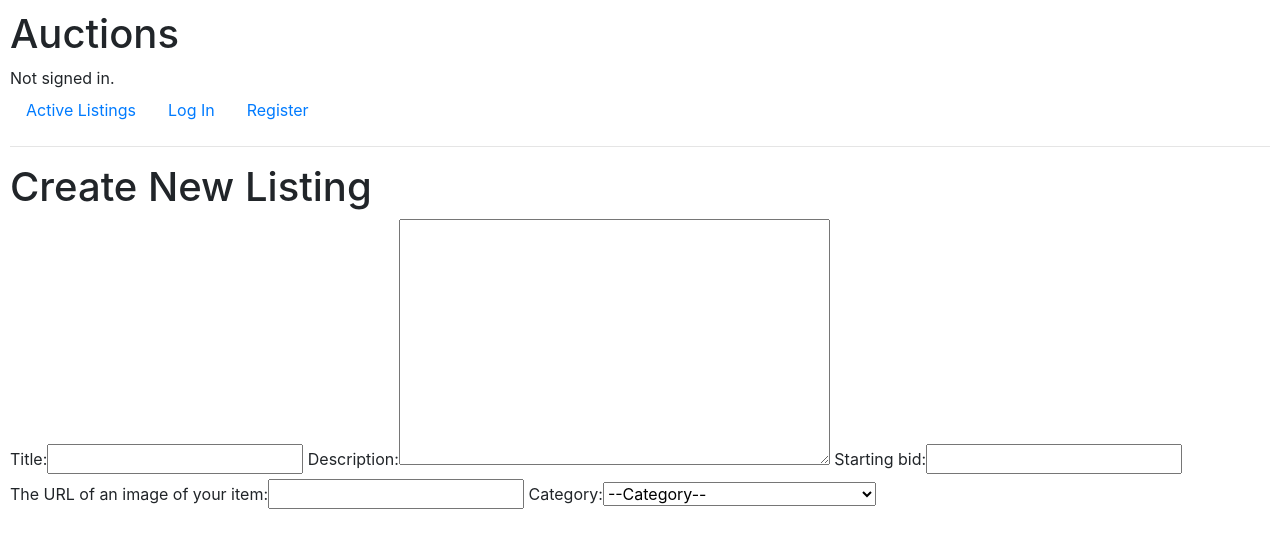
After one commit to mwhitman189/auction-site, a Django app: page /listing/new in a window 1280 px wide. The commit adds this page. Shown: the top 548 px of the page. Run offline with Django 3.2, Linux system fonts and the light colour scheme; some libraries are stand-ins or nearby versions.

Commit message:
task: Add NewListingForm

```diff
--- a/auctions/admin.py
+++ b/auctions/admin.py
@@ -1,5 +1,5 @@
 from django.contrib import admin
-from .models import User, AuctionListing, Bid, Comment, Rating
+from .models import User, AuctionListing, Bid, Comment, Rating, WatchList
 
 # Register your models here.
 admin.site.register(User)
@@ -7,3 +7,4 @@ admin.site.register(AuctionListing)
 admin.site.register(Bid)
 admin.site.register(Comment)
 admin.site.register(Rating)
+admin.site.register(WatchList)
--- /dev/null
+++ b/auctions/forms.py
@@ -0,0 +1,45 @@
+from django import forms
+from django.db.models import Count
+from .models import AuctionListing
+
+BOOKS = 'BKS'
+BUSINESS_N_INDUSTRIAL = 'BNI'
+CLOTHING_SHOES_N_ACCESSORIES = 'CSE'
+COLLECTIBLES = 'COL'
+CONSUMER_ELECTRONICS = 'CEL'
+CRAFTS = 'CFT'
+HOME_N_GARDEN = 'HNG'
+MOTORS = 'MTR'
+PET_SUPPLIES = 'PTS'
+SPORTING_GOODS = 'SPT'
+SPORTS_MEM = 'SPM'
+TOYS_N_HOBBIES = 'TNH'
+ANTIQUES = 'ATQ'
+COMPUTERS_N_NETWORKING = 'CNN'
+
+categories = [
+    ("", "--Category--"),
+    ("BKS", "Books"),
+    ("BNI", "Business & Industrial"),
+    ("CSE", "Clothing, Shoes & Accessories"),
+    ("COL", "Collectibles"),
+    ("CEL", "Consumer Electronics"),
+    ("CFT", "Crafts"),
+    ("HNG", "Home & Garden"),
+    ("MTR", "Motors"),
+    ("PTS", "Pet Supplies"),
+    ("SPT", "Sporting Goods"),
+    ("SPM", "Sports Mem, Cards & Fan Shop"),
+    ("TNH", "Toys & Hobbies"),
+    ("ATQ", "Antiques"),
+    ("CNN", "Computers/Tablets & Networking"),
+]
+
+
+class NewListingForm(forms.Form):
+    title = forms.CharField(max_length=64)
+    description = forms.CharField(widget=forms.Textarea, max_length=400)
+    starting_bid = forms.DecimalField(min_value=0.10)
+    img_url = forms.URLField(
+        label='The URL of an image of your item', required=False)
+    category = forms.ChoiceField(choices=categories)
--- /dev/null
+++ b/auctions/templates/auctions/new_listing.html
@@ -0,0 +1,11 @@
+{% extends "auctions/layout.html" %}
+
+{% block title %}Create New Listing{% endblock %}
+
+
+{% block body %}
+<h1 class="title">Create New Listing</h1>
+
+{{form}}
+
+{% endblock %}
--- a/auctions/urls.py
+++ b/auctions/urls.py
@@ -6,9 +6,10 @@ app_name = "auctions"
 
 urlpatterns = [
     path("", views.index, name="index"),
+    path("listing/<int:listing_id>", views.listing, name="listing"),
     path("categories", views.categories, name="categories"),
     path("category/<str:category>", views.category, name="category"),
-    path("listing/<int:listing_id>", views.listing, name="listing"),
+    path("listing/new", views.new_listing, name="new_listing"),
     path("login", views.login_view, name="login"),
     path("logout", views.logout_view, name="logout"),
     path("register", views.register, name="register")
--- a/auctions/views.py
+++ b/auctions/views.py
@@ -4,6 +4,7 @@ from django.http import HttpResponse, HttpResponseRedirect
 from django.shortcuts import render
 from django.urls import reverse
 from django.db.models import Count
+from .forms import NewListingForm
 
 from .models import User, AuctionListing
 
@@ -13,15 +14,22 @@ def index(request):
     return render(request, "auctions/index.html", {"listings": listings})
 
 
+def listing(request, listing_id):
+    listing = AuctionListing.objects.get(id=listing_id)
+    return render(request, "auctions/listing.html", {"listing": listing})
+
+
+def new_listing(request):
+    if request.method == "POST":
+        return render(request, "auctions/new_listing.html", {"form": NewListingForm()})
+    else:
+        return render(request, "auctions/new_listing.html", {"form": NewListingForm()})
+
+
 def categories(request):
     categories = AuctionListing.objects.values(
         'category').annotate(item_count=Count('category'))
     return render(request, "auctions/categories.html", {"categories": categories})
-
-
-def listing(request, listing_id):
-    listing = AuctionListing.objects.get(id=listing_id)
-    return render(request, "auctions/listing.html", {"listing": listing})
 
 
 def category(request, category):
```
Also changed, not shown: auctions/models.py (+10 -0 lines), auctions/templates/auctions/index.html (+7 -3 lines), auctions/migrations/0004_watchlist.py (added), db.sqlite3.
